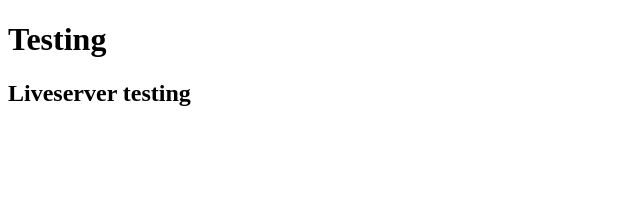
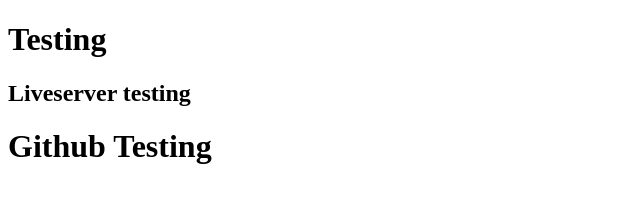
Before and after one commit to MalvinKinoti/hello-world, a plain HTML site: page index.html in a window 1280 px wide. Shown: the whole page, without its empty margins (0-640 px from the left). Drawn offline with Linux system fonts and the light colour scheme.

Commit message:
Add Github Testing

```diff
--- a/index.html
+++ b/index.html
@@ -8,5 +8,6 @@
 <body>
     <h1>Testing</h1>
     <h2>Liveserver testing</h2>
+    <h1>Github Testing</h1>
 </body>
 </html>
```
